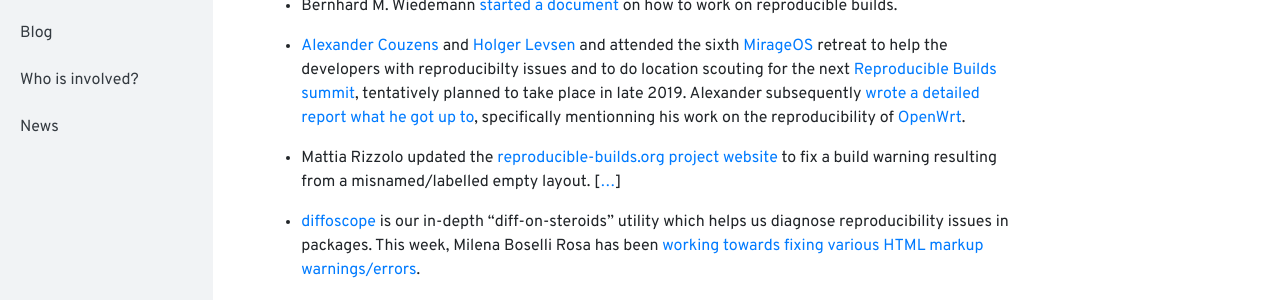
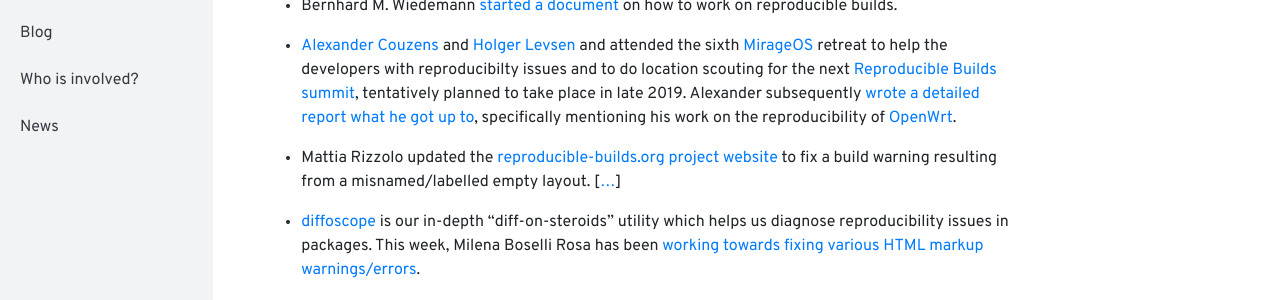
Before and after one commit to prototypefund/reproducible-website, a Jekyll site: the page built from _blog/posts/203.md, in a window 1280 px wide and 900 px high. Shown: the part 377-677 px from the top of the window. Built offline with Jekyll 4.4.1, drawn with Linux system fonts in a browser that asks for light colours.

Commit message:
Typo mentionning->mentioning

```diff
--- a/_blog/posts/203.md
+++ b/_blog/posts/203.md
@@ -7,7 +7,7 @@
 
 * Bernhard M. Wiedemann [started a document](https://github.com/bmwiedemann/reproducibleopensuse/blob/devel/howtodebug) on how to work on reproducible builds.
 
-* [Alexander Couzens](https://lunarius.fe80.eu) and [Holger Levsen](http://layer-acht.org/thinking/) and attended the sixth [MirageOS](https://mirage.io/) retreat to help the developers with reproducibilty issues and to do location scouting for the next [Reproducible Builds summit](https://reproducible-builds.org/events/), tentatively planned to take place in late 2019. Alexander subsequently [wrote a detailed report what he got up to](https://lunarius.fe80.eu/blog/mirageos-2019.html), specifically mentionning his work on the reproducibility of [OpenWrt](https://en.wikipedia.org/wiki/OpenWrt).
+* [Alexander Couzens](https://lunarius.fe80.eu) and [Holger Levsen](http://layer-acht.org/thinking/) and attended the sixth [MirageOS](https://mirage.io/) retreat to help the developers with reproducibilty issues and to do location scouting for the next [Reproducible Builds summit](https://reproducible-builds.org/events/), tentatively planned to take place in late 2019. Alexander subsequently [wrote a detailed report what he got up to](https://lunarius.fe80.eu/blog/mirageos-2019.html), specifically mentioning his work on the reproducibility of [OpenWrt](https://en.wikipedia.org/wiki/OpenWrt).
 
 * Mattia Rizzolo updated the [reproducible-builds.org project website](https://reproducible-builds.org) to fix a build warning resulting from a misnamed/labelled empty layout.&nbsp;[[...](https://salsa.debian.org/reproducible-builds/reproducible-website/commit/53df0ee)]
 
```
